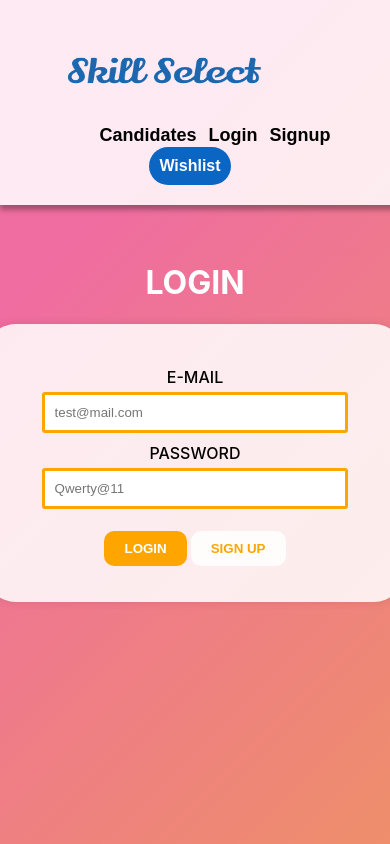
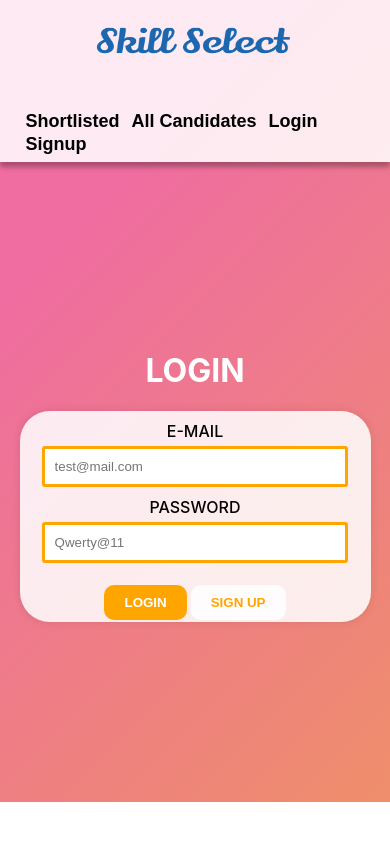
Before and after one commit to eekshitchawla/onlineHire, a React (Create React App) app: page /login in a window 390 px wide. Built offline with nearby package versions, Linux system fonts and the light colour scheme.

Commit message:
UI fixes

```diff
--- a/src/App.css
+++ b/src/App.css
@@ -1,4 +1,4 @@
-.App {
+/* .App {
   text-align: center;
 }
 
@@ -35,4 +35,108 @@
   to {
     transform: rotate(360deg);
   }
+} */
+
+/* General Reset */
+* {
+  margin: 0;
+  padding: 0;
+  box-sizing: border-box;
 }
+
+body {
+  font-family: "Poppins", sans-serif;
+  background: linear-gradient(135deg, #f0f8ff, #e6e9f0);
+  color: #333;
+  text-align: center;
+  line-height: 1.6;
+  min-height: 100vh;
+}
+
+/* App Container */
+.App {
+  text-align: center;
+}
+
+/* Logo Animation */
+.App-logo {
+  height: 30vmin;
+  animation: App-logo-spin infinite 15s linear;
+}
+
+@keyframes App-logo-spin {
+  from {
+    transform: rotate(0deg);
+  }
+  to {
+    transform: rotate(360deg);
+  }
+}
+
+/* Header Section */
+.App-header {
+  background: linear-gradient(145deg, #4a90e2, #0061f2);
+  min-height: 100vh;
+  display: flex;
+  flex-direction: column;
+  justify-content: center;
+  align-items: center;
+  color: #fff;
+  text-shadow: 1px 1px 4px rgba(0, 0, 0, 0.3);
+  padding: 20px;
+}
+
+.App-header h1 {
+  font-size: 3rem;
+  margin-bottom: 0.5rem;
+  letter-spacing: 2px;
+}
+
+.App-header p {
+  font-size: 1.2rem;
+  max-width: 600px;
+  margin-bottom: 1.5rem;
+}
+
+/* Links and Buttons */
+.App-link {
+  text-decoration: none;
+  color: #ffdf6c;
+  font-weight: 600;
+  transition: color 0.3s ease;
+}
+
+.App-link:hover {
+  color: #ffb400;
+}
+
+/* Call to Action Button */
+.cta-btn {
+  background: #ffb400;
+  color: #fff;
+  border: none;
+  border-radius: 25px;
+  padding: 10px 20px;
+  font-size: 1rem;
+  font-weight: bold;
+  cursor: pointer;
+  box-shadow: 0px 4px 8px rgba(0, 0, 0, 0.2);
+  transition: all 0.3s ease;
+}
+
+.cta-btn:hover {
+  background: #ffdf6c;
+  color: #333;
+  box-shadow: 0px 6px 12px rgba(0, 0, 0, 0.25);
+  transform: translateY(-3px);
+}
+
+/* Responsive Design */
+@media (max-width: 768px) {
+  .App-header h1 {
+    font-size: 2.2rem;
+  }
+  .App-header p {
+    font-size: 1rem;
+  }
+}
--- a/src/screens/BodyMain/BodyMain.css
+++ b/src/screens/BodyMain/BodyMain.css
@@ -48,4 +48,8 @@
   #mainBodyContent {
     background-image: none;
   }
+  #whiteBox {
+    background-color: #0b65c2;
+    height: 130px;
+  }
 }
--- a/src/screens/BodyMain/BodyMain.js
+++ b/src/screens/BodyMain/BodyMain.js
@@ -49,6 +49,7 @@ const BodyMain = () => {
           </li>
         </ul>
       </div>
+      <div id="whiteBox"></div>
     </div>
   );
 };
--- a/src/screens/Candidates/Candidate.js
+++ b/src/screens/Candidates/Candidate.js
@@ -47,6 +47,7 @@ const Candidate = () => {
   return (
     <>
       <div id="candidatePage">
+        <div id="whiteBoxCandidate"></div>
         <form id="searchBar">
           <input
             id="inp"
--- a/src/screens/Candidates/Candidates.css
+++ b/src/screens/Candidates/Candidates.css
@@ -75,6 +75,10 @@
   outline: none;
   border-radius: 10px;
 }
+#whiteBoxCandidate {
+  background-color: #0b65c2;
+  height: 130px;
+}
 
 @media screen and (max-width: 768px) {
   #candidatePage {
--- a/src/screens/Login/Login.css
+++ b/src/screens/Login/Login.css
@@ -69,8 +69,22 @@
 #signUpText {
   font-weight: bold;
 }
+
+#whiteBoxLogin {
+  background-color: #0b65c2;
+  height: 130px;
+}
+
 @media screen and (max-width: 768px) {
   #card {
     width: 90%;
+    padding: 0;
+  }
+  #loginPage {
+    height: 95vh;
+  }
+  #whiteBoxLogin {
+    background-color: #0b65c2;
+    height: 150px;
   }
 }
--- a/src/screens/Login/Login.js
+++ b/src/screens/Login/Login.js
@@ -48,6 +48,7 @@ const Login = () => {
 
   return (
     <div id="loginPage">
+      <div id="whiteBoxLogin"></div>
       <h1>LOGIN</h1>
       <form id="card">
         <div id="text">E-MAIL</div>
--- a/src/screens/Navbar/Navbar.css
+++ b/src/screens/Navbar/Navbar.css
@@ -10,6 +10,7 @@
   display: flex;
   align-items: center;
   justify-content: center;
+  height: 130px;
 }
 
 #container {
@@ -67,13 +68,18 @@ button > img {
 }
 
 @media screen and (max-width: 768px) {
+  #container {
+    display: flex;
+    flex-direction: column;
+  }
   #navbarLinks,
   #navBar {
-    display: flex;
-    align-items: center;
-    justify-content: center;
+    justify-content: space-around;
+    padding: 1rem 0;
   }
-
+  #cartBtn {
+    margin: 0;
+  }
   #list {
     display: flex;
     list-style: none;
--- a/src/screens/Navbar/Navbar.js
+++ b/src/screens/Navbar/Navbar.js
@@ -52,10 +52,20 @@ const Navbar = () => {
                 <button
                   id="itemBtn"
                   onClick={() => {
+                    window.location.href = "/myList";
+                  }}
+                >
+                  Shortlisted
+                </button>
+              </li>
+              <li id="item">
+                <button
+                  id="itemBtn"
+                  onClick={() => {
                     window.location.href = "/candidates";
                   }}
                 >
-                  Candidates
+                  All Candidates
                 </button>
               </li>
               <li id="item">
@@ -94,14 +104,6 @@ const Navbar = () => {
                 </li>
               )}
             </ul>
-            <button
-              id="cartBtn"
-              onClick={() => {
-                window.location.href = "/myList";
-              }}
-            >
-              Wishlist
-            </button>
           </div>
         </div>
       </nav>
--- a/src/screens/Signup/Signup.js
+++ b/src/screens/Signup/Signup.js
@@ -73,6 +73,7 @@ const Signup = () => {
   return (
     // JSX code for Signup component
     <div id="loginPage">
+      <div id="whiteBoxLogin"></div>
       <h1>SIGNUP</h1>
       <form id="card">
         <div id="text">NAME</div>
--- a/src/screens/WishList/MyCart.css
+++ b/src/screens/WishList/MyCart.css
@@ -52,7 +52,10 @@
   height: 50vh;
   width: 100%;
 }
-
+#whiteBoxCandidate {
+  background-color: #0b65c2;
+  height: 130px;
+}
 @media screen and (max-width: 768px) {
   #cartCard {
     width: 95vw;
--- a/src/screens/WishList/WishList.js
+++ b/src/screens/WishList/WishList.js
@@ -50,6 +50,7 @@ const WishList = () => {
 
   return (
     <div id="addCartPage">
+      <div id="whiteBoxCandidate"></div>
       <form id="searchBar">
         <input
           id="inp"
```
Also changed, not shown: 1 other file (tests, documents, lock files or other folders).
